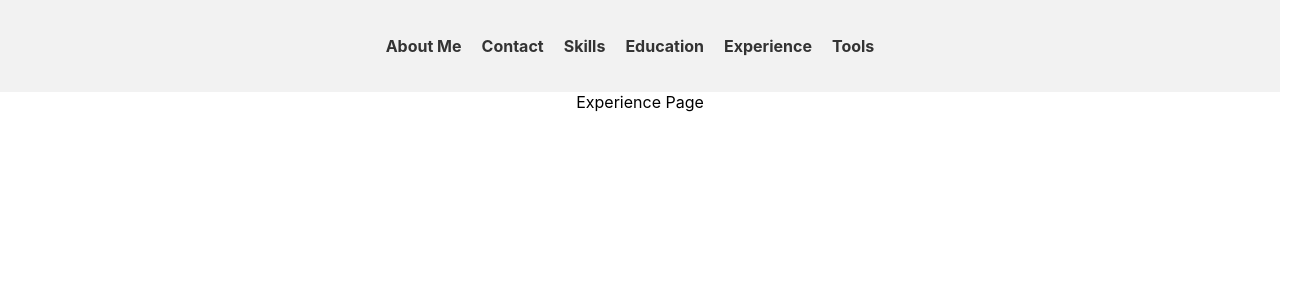
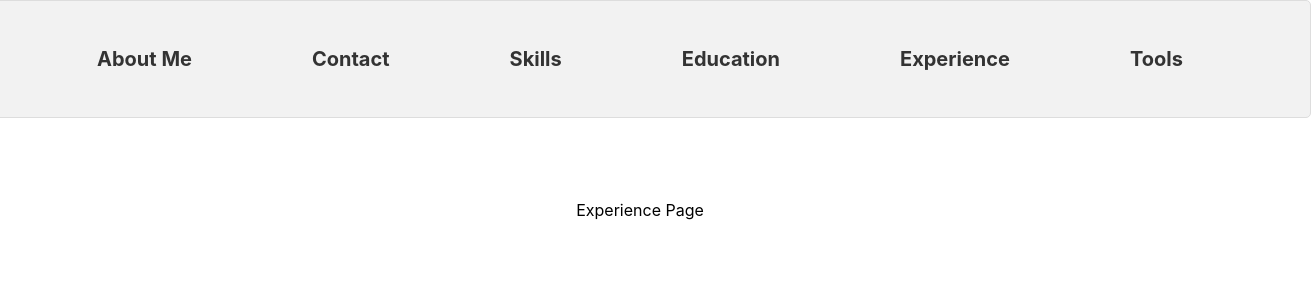
Before and after one commit to tewtewpemtat/portfolio, a React (Create React App) app: page /experience in a window 1280 px wide. Shown: the top 300 px of the page, 1311 px wide, since content can reach past the window. Built offline with nearby package versions, Linux system fonts and the light colour scheme.

Commit message:
navbar update

```diff
--- a/src/App.css
+++ b/src/App.css
@@ -3,22 +3,40 @@
 }
 
 nav {
+  position: absolute;
+  top: 0;
+  left: 50%;
+  transform: translateX(-50%);
   background: #f2f2f2;
-  padding: 20px;
+  padding: 30px;
+  border: 1px solid #ddd;
+  border-radius: 5px;
+  display: inline-block;
+  z-index: 1000;
+  width: 100%;
 }
 
 nav ul {
   list-style-type: none;
   padding: 0;
+  display: flex;
+  justify-content: center;
 }
 
 nav li {
   display: inline;
-  margin-right: 20px;
+  margin-right: 40px;
+  margin-left: 40px;
 }
-
 nav a {
   text-decoration: none;
   color: #333;
+  font-size: 20px;
   font-weight: bold;
+  padding: 20px;
 }
+
+nav a:hover {
+  background-color: #ddd;
+  border-radius: 25px;
+}
--- a/src/details/experience.js
+++ b/src/details/experience.js
@@ -1,7 +1,9 @@
 import React from 'react';
 
 const Experience = () => {
-  return <div>Experience Page</div>;
+  return <div style={{ paddingTop: '200px' }}>
+  Experience Page
+</div>
 };
 
 export default Experience;
```
